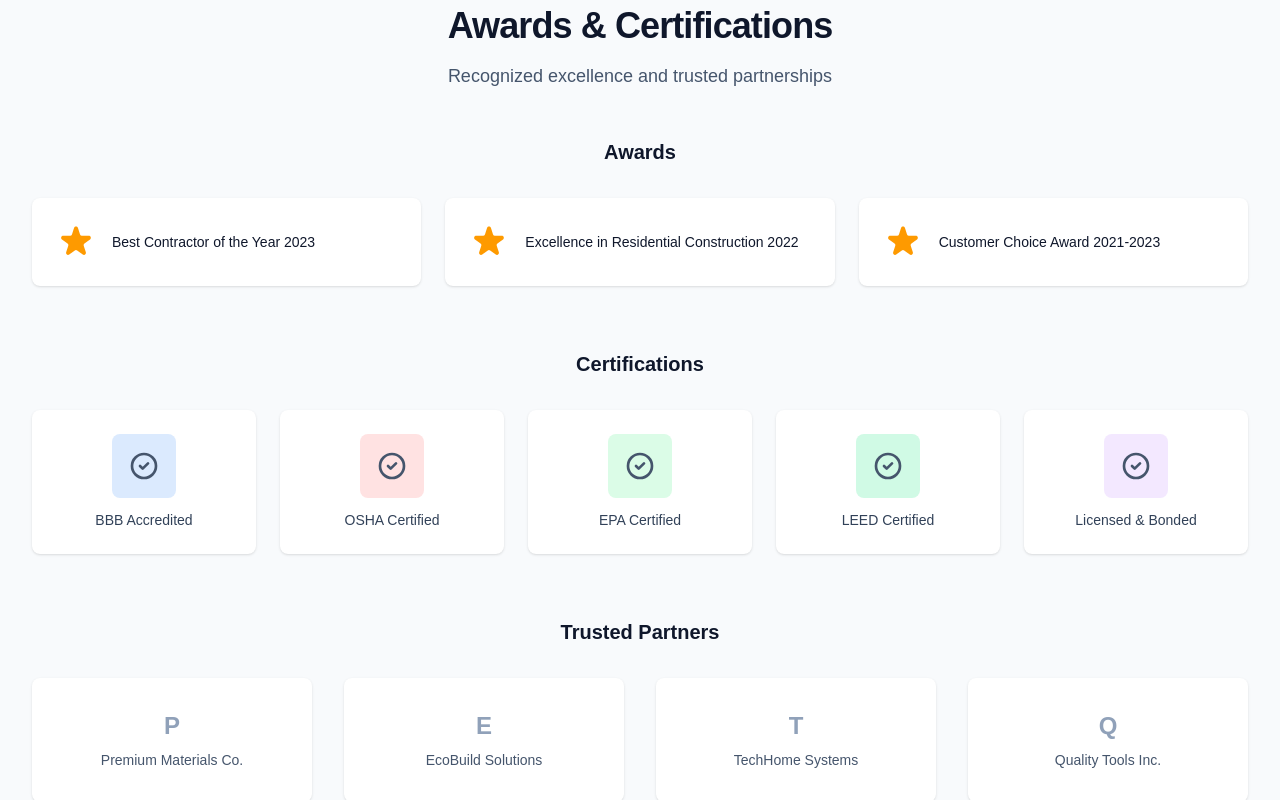
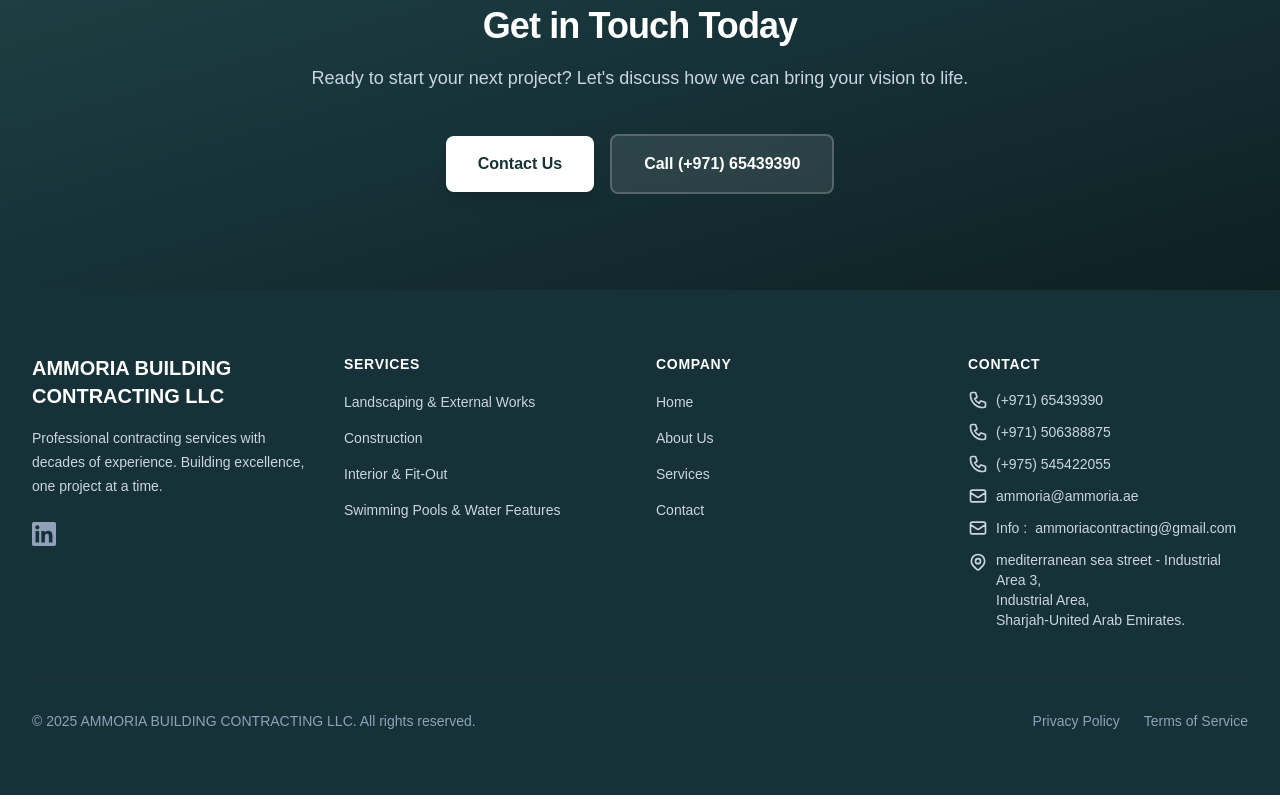
Before and after one commit to CodingggBee/ammoria_new, a Next.js app: page /about in a window 1280 px wide. Shown: the part 2700-3500 px from the top of the page. Built offline with nearby package versions, Linux system fonts and the light colour scheme.

Commit message:
Almost final v2

```diff
--- a/app/about/page.tsx
+++ b/app/about/page.tsx
@@ -173,96 +173,6 @@ export default function About() {
           </div>
         </div>
       </section>
-
-      {/* Awards / Certifications / Partner Logos Section */}
-      <section className="bg-slate-50 py-24">
-        <div className="mx-auto max-w-7xl px-4 sm:px-6 lg:px-8">
-          <div className="mx-auto max-w-3xl text-center">
-            <h2 className="text-3xl font-bold tracking-tight text-slate-900 sm:text-4xl">
-              Awards & Certifications
-            </h2>
-            <p className="mt-4 text-lg text-slate-600">
-              Recognized excellence and trusted partnerships
-            </p>
-          </div>
-
-          {/* Awards */}
-          <div className="mt-12">
-            <h3 className="text-xl font-semibold text-slate-900 text-center mb-8">Awards</h3>
-            <div className="grid grid-cols-1 gap-6 sm:grid-cols-2 lg:grid-cols-3">
-              {[
-                "Best Contractor of the Year 2023",
-                "Excellence in Residential Construction 2022",
-                "Customer Choice Award 2021-2023",
-              ].map((award, index) => (
-                <div
-                  key={index}
-                  className="flex items-center gap-4 rounded-lg bg-white p-6 shadow-sm"
-                >
-                  <div className="flex-shrink-0">
-                    <svg className="h-10 w-10 text-amber-500" fill="currentColor" viewBox="0 0 20 20">
-                      <path d="M9.049 2.927c.3-.921 1.603-.921 1.902 0l1.07 3.292a1 1 0 00.95.69h3.462c.969 0 1.371 1.24.588 1.81l-2.8 2.034a1 1 0 00-.364 1.118l1.07 3.292c.3.921-.755 1.688-1.54 1.118l-2.8-2.034a1 1 0 00-1.175 0l-2.8 2.034c-.784.57-1.838-.197-1.539-1.118l1.07-3.292a1 1 0 00-.364-1.118L2.98 8.72c-.783-.57-.38-1.81.588-1.81h3.461a1 1 0 00.951-.69l1.07-3.292z" />
-                    </svg>
-                  </div>
-                  <div className="text-sm font-medium text-slate-900">{award}</div>
-                </div>
-              ))}
-            </div>
-          </div>
-
-          {/* Certifications */}
-          <div className="mt-16">
-            <h3 className="text-xl font-semibold text-slate-900 text-center mb-8">Certifications</h3>
-            <div className="grid grid-cols-2 gap-6 sm:grid-cols-3 lg:grid-cols-5">
-              {[
-                { name: "BBB Accredited", logo: "bg-blue-100" },
-                { name: "OSHA Certified", logo: "bg-red-100" },
-                { name: "EPA Certified", logo: "bg-green-100" },
-                { name: "LEED Certified", logo: "bg-emerald-100" },
-                { name: "Licensed & Bonded", logo: "bg-purple-100" },
-              ].map((cert, index) => (
-                <div
-                  key={index}
-                  className="flex flex-col items-center gap-3 rounded-lg bg-white p-6 shadow-sm transition-all hover:shadow-md"
-                >
-                  <div className={`h-16 w-16 rounded-lg ${cert.logo} flex items-center justify-center`}>
-                    <svg className="h-8 w-8 text-slate-600" fill="none" stroke="currentColor" viewBox="0 0 24 24">
-                      <path strokeLinecap="round" strokeLinejoin="round" strokeWidth={2} d="M9 12l2 2 4-4m6 2a9 9 0 11-18 0 9 9 0 0118 0z" />
-                    </svg>
-                  </div>
-                  <div className="text-center text-sm font-medium text-slate-700">{cert.name}</div>
-                </div>
-              ))}
-            </div>
-          </div>
-
-          {/* Partner Logos */}
-          <div className="mt-16">
-            <h3 className="text-xl font-semibold text-slate-900 text-center mb-8">Trusted Partners</h3>
-            <div className="grid grid-cols-2 gap-8 sm:grid-cols-3 lg:grid-cols-4">
-              {[
-                "Premium Materials Co.",
-                "EcoBuild Solutions",
-                "TechHome Systems",
-                "Quality Tools Inc.",
-              ].map((partner, index) => (
-                <div
-                  key={index}
-                  className="flex items-center justify-center rounded-lg bg-white p-8 shadow-sm transition-all hover:shadow-md"
-                >
-                  <div className="text-center">
-                    <div className="mb-2 text-2xl font-bold text-slate-400">
-                      {partner.split(" ")[0].charAt(0)}
-                    </div>
-                    <div className="text-sm font-medium text-slate-600">{partner}</div>
-                  </div>
-                </div>
-              ))}
-            </div>
-          </div>
-        </div>
-      </section>
-
       {/* CTA Section */}
       <section className="
         bg-gradient-to-br
--- a/app/page.tsx
+++ b/app/page.tsx
@@ -226,19 +226,23 @@ export default function Home() {
       <section id="services" className="py-24">
         <div className="mx-auto max-w-7xl px-4 sm:px-6 lg:px-8">
           <div className="text-center">
-          <h2 className="text-3xl font-bold tracking-tight text-sky-300 sm:text-4xl">
+            {/* Heading */}
+            <h2 className="text-3xl font-bold tracking-tight text-slate-900 dark:text-white sm:text-4xl">
               Our Services
             </h2>
-            <p className="mt-4 text-lg text-sky-300">
 
+            {/* Subheading */}
+            <p className="mt-4 text-lg text-slate-700 dark:text-slate-300">
               Comprehensive contracting solutions for residential and commercial projects
             </p>
           </div>
+
           <div className="mt-16 grid grid-cols-1 gap-8 sm:grid-cols-2 lg:grid-cols-3">
             {[
               {
                 title: "Landscaping & External Works",
-                description: "Comprehensive landscaping solutions including hardscape construction, softscape design, outdoor lighting, and custom water features crafted to enhance functionality, aesthetics, and long-term value.",
+                description:
+                  "Comprehensive landscaping solutions including hardscape construction, softscape design, outdoor lighting, and custom water features crafted to enhance functionality, aesthetics, and long-term value.",
                 icon: (
                   <svg className="h-8 w-8" fill="none" stroke="currentColor" viewBox="0 0 24 24">
                     <path strokeLinecap="round" strokeLinejoin="round" strokeWidth={2} d="M19 21V5a2 2 0 00-2-2H7a2 2 0 00-2 2v16m14 0h2m-2 0h-5m-9 0H3m2 0h5M9 7h1m-1 4h1m4-4h1m-1 4h1m-5 10v-5a1 1 0 011-1h2a1 1 0 011 1v5m-4 0h4" />
@@ -247,7 +251,8 @@ export default function Home() {
               },
               {
                 title: "Construction",
-                description: "Construction of residential villas, warehouses, offices, and compounds delivered with quality craftsmanship, regulatory compliance, and timely execution.",
+                description:
+                  "Construction of residential villas, warehouses, offices, and compounds delivered with quality craftsmanship, regulatory compliance, and timely execution.",
                 icon: (
                   <svg className="h-8 w-8" fill="none" stroke="currentColor" viewBox="0 0 24 24">
                     <path strokeLinecap="round" strokeLinejoin="round" strokeWidth={2} d="M3 12l2-2m0 0l7-7 7 7M5 10v10a1 1 0 001 1h3m10-11l2 2m-2-2v10a1 1 0 01-1 1h-3m-6 0a1 1 0 001-1v-4a1 1 0 011-1h2a1 1 0 011 1v4a1 1 0 001 1m-6 0h6" />
@@ -256,7 +261,8 @@ export default function Home() {
               },
               {
                 title: "Interior & Fit-Out",
-                description: "Residential and commercial interior design and fit-out execution, delivering functional, aesthetic, and high-quality interior spaces.",
+                description:
+                  "Residential and commercial interior design and fit-out execution, delivering functional, aesthetic, and high-quality interior spaces.",
                 icon: (
                   <svg className="h-8 w-8" fill="none" stroke="currentColor" viewBox="0 0 24 24">
                     <path strokeLinecap="round" strokeLinejoin="round" strokeWidth={2} d="M3 12l2-2m0 0l7-7 7 7M5 10v10a1 1 0 001 1h3m10-11l2 2m-2-2v10a1 1 0 01-1 1h-3m-6 0a1 1 0 001-1v-4a1 1 0 011-1h2a1 1 0 011 1v4a1 1 0 001 1m-6 0h6" />
@@ -266,16 +272,23 @@ export default function Home() {
             ].map((service, index) => (
               <div
                 key={index}
-                className="group relative rounded-xl border border-slate-200 bg-white p-8 shadow-sm transition-all hover:border-blue-300 hover:shadow-lg"
+                className="group relative rounded-xl border border-slate-200 dark:border-white/10 bg-white dark:bg-[#10252b] p-8 shadow-sm transition-all hover:shadow-lg"
               >
-                <div className="mb-4 text-blue-600 transition-colors group-hover:text-blue-700">
+                <div className="mb-4 text-[#163137] dark:text-sky-400">
                   {service.icon}
                 </div>
-                <h3 className="text-xl font-semibold text-slate-900">{service.title}</h3>
-                <p className="mt-3 text-slate-600">{service.description}</p>
+
+                <h3 className="text-xl font-semibold text-slate-900 dark:text-white">
+                  {service.title}
+                </h3>
+
+                <p className="mt-3 text-slate-600 dark:text-slate-300">
+                  {service.description}
+                </p>
+
                 <a
                   href="/contact"
-                  className="mt-4 inline-flex items-center text-sm font-medium text-blue-600 hover:text-blue-700"
+                  className="mt-4 inline-flex items-center text-sm font-medium text-[#163137] dark:text-sky-400 hover:underline"
                 >
                   Learn more
                   <svg className="ml-1 h-4 w-4" fill="none" stroke="currentColor" viewBox="0 0 24 24">
@@ -288,12 +301,13 @@ export default function Home() {
         </div>
       </section>
 
+
       {/* Featured Projects Preview */}
       <section id="projects" className="bg-slate-50 py-24">
         <div className="mx-auto max-w-7xl px-4 sm:px-6 lg:px-8">
           <div className="text-center">
             <h2 className="text-3xl font-bold tracking-tight sm:text-4xl"
-            style={{ color: "#163137" }}
+              style={{ color: "#163137" }}
             >
               Featured Projects
             </h2>
@@ -431,10 +445,10 @@ export default function Home() {
 
       {/* Contact Section (for anchor link) */}
       <section id="contact" className="bg-slate-900 py-24 text-white"
-      style={{
-        backgroundColor: "#163137",
-        borderColor: "#163137",
-      }}>
+        style={{
+          backgroundColor: "#163137",
+          borderColor: "#163137",
+        }}>
         <div className="mx-auto max-w-7xl px-4 sm:px-6 lg:px-8">
           <div className="mx-auto max-w-2xl text-center">
             <h2 className="text-3xl font-bold tracking-tight sm:text-4xl">
```
Also changed, not shown: app/projects/page.tsx (+1 -19 lines).
